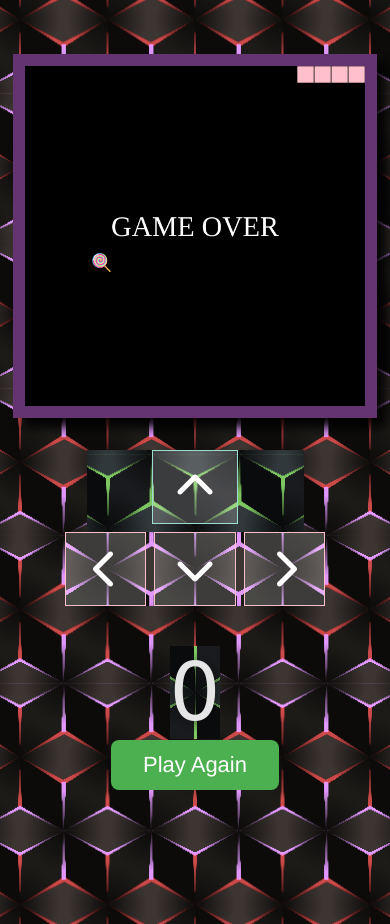
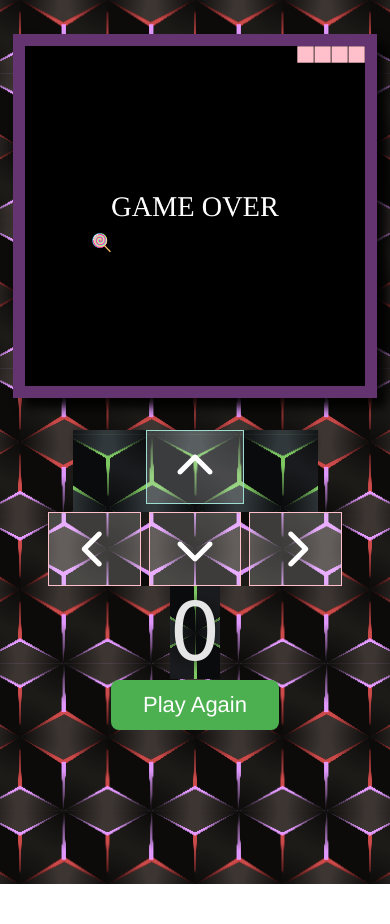
Before and after one commit to Kristian-kodehode/game-snake, a plain HTML site: page index.html in a window 390 px wide. After the commit the page ends 884 px from the top, so only its background shows below. Drawn offline with Linux system fonts and the light colour scheme; a web font is replaced by a local one.

Commit message:
adjusting margin on reset button etc for phone

```diff
--- a/style.css
+++ b/style.css
@@ -189,7 +189,7 @@ div {
 
 /* Add centering styles to the game container */
 #gameContainer {
-  padding: 40px;
+  padding: 20px;
   display: flex;
   flex-direction: column;
   justify-content: center;
@@ -258,6 +258,14 @@ Media Queries Phones and some Tablets
   #gameBoard {
     border: 12px solid hsla(0, 0%, 53%, 0.247);
   }
+
+  /* .score-reset-container {
+    display: flex;
+    align-items: start;
+  } */
+  #resetButton {
+    margin-bottom: 120px;
+  }
   .playbuttons {
     width: 70%;
     display: flex;
@@ -265,7 +273,7 @@ Media Queries Phones and some Tablets
     flex-direction: column;
     align-items: center;
     gap: 8px;
-    margin-bottom: 40px;
+    /* margin-bottom: 16px; */
     margin-top: 32px;
     backdrop-filter: blur(20px);
     -webkit-backdrop-filter: blur(20px);
```
Also changed, not shown: index.html (+1 -0 lines).
